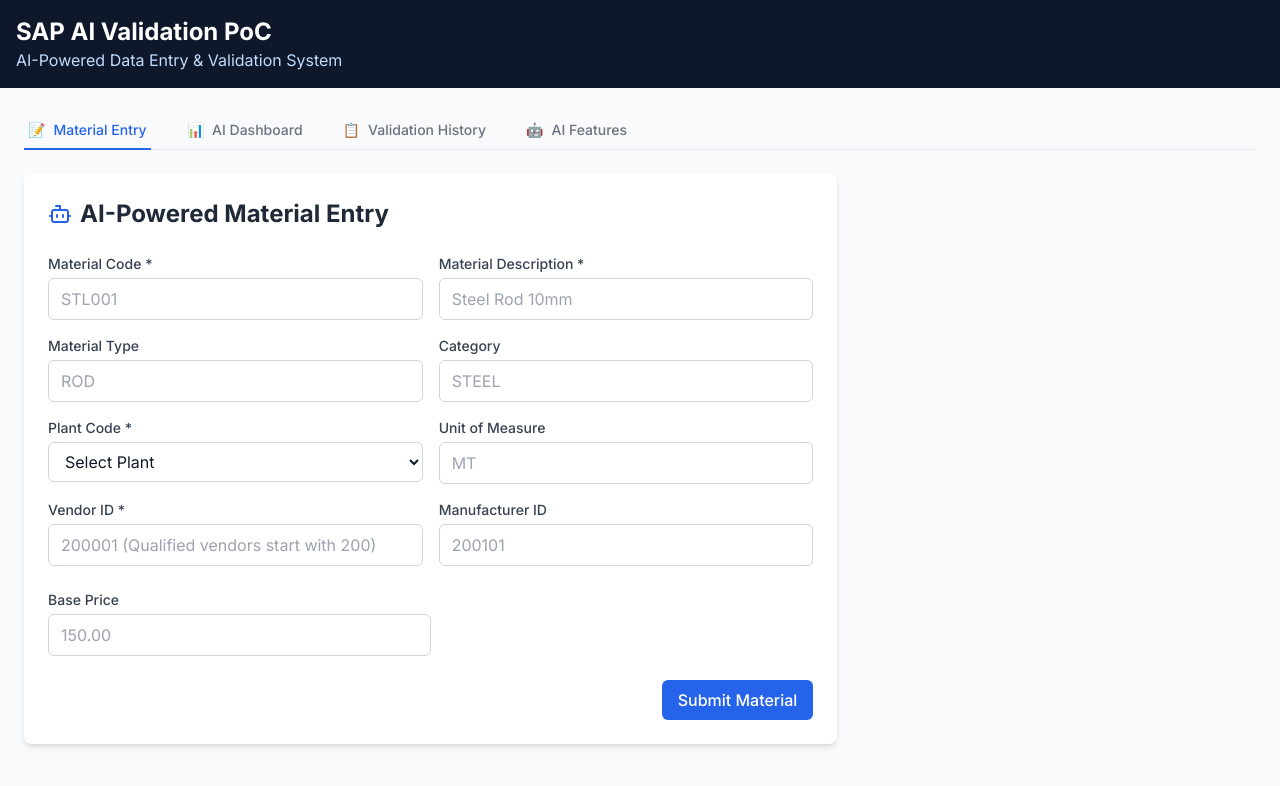
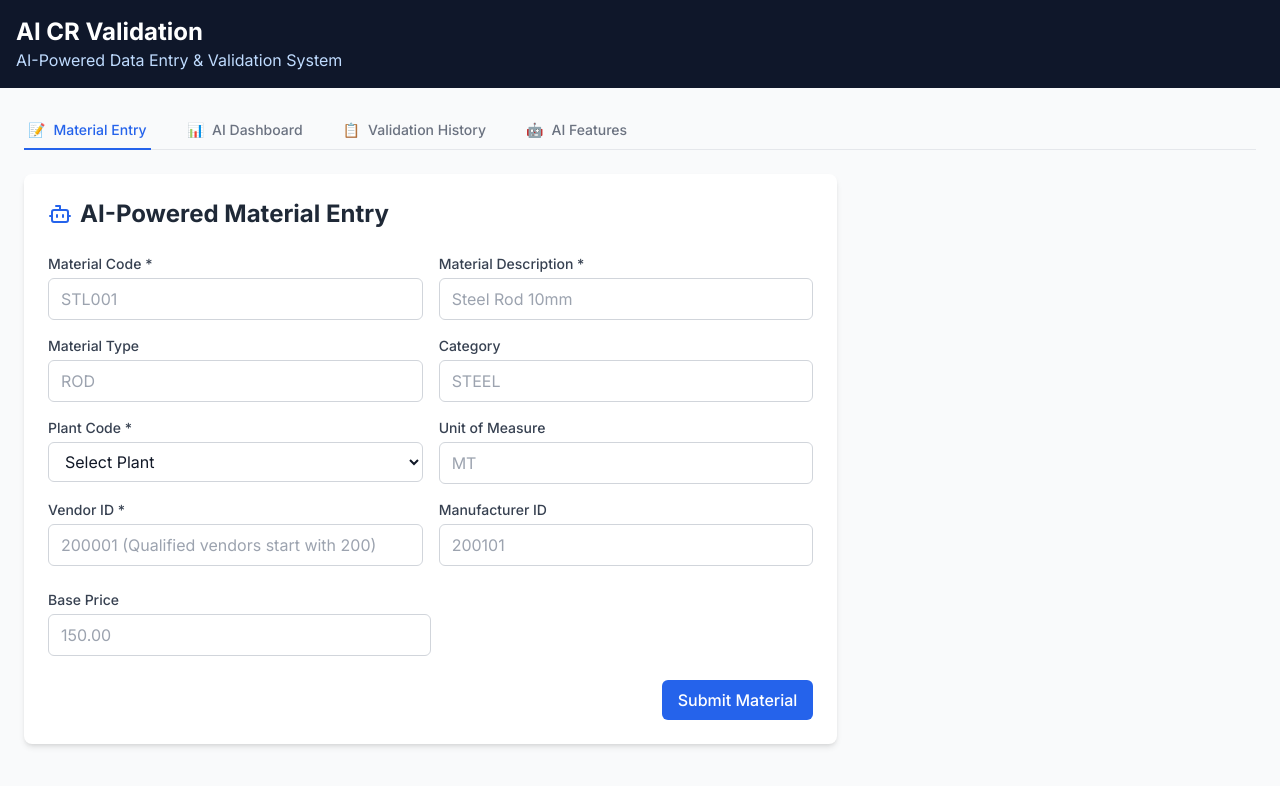
Before and after one commit to istzaher/IDC_POC, a Next.js app: page / in a window 1280 px wide. Shown: the top 786 px of the page. Built offline with nearby package versions, Linux system fonts and the light colour scheme.

Commit message:
Update header title in layout.tsx from "SAP AI Validation PoC" to "AI CR Validation"

```diff
--- a/app/layout.tsx
+++ b/app/layout.tsx
@@ -21,7 +21,7 @@
         <div className="min-h-screen bg-gray-50">
           <header className="bg-slate-900 text-white p-4">
             <div className="max-w-7xl mx-auto">
-              <h1 className="text-2xl font-bold">SAP AI Validation PoC</h1>
+              <h1 className="text-2xl font-bold">AI CR Validation</h1>
               <p className="text-blue-200">AI-Powered Data Entry & Validation System</p>
             </div>
           </header>
```
